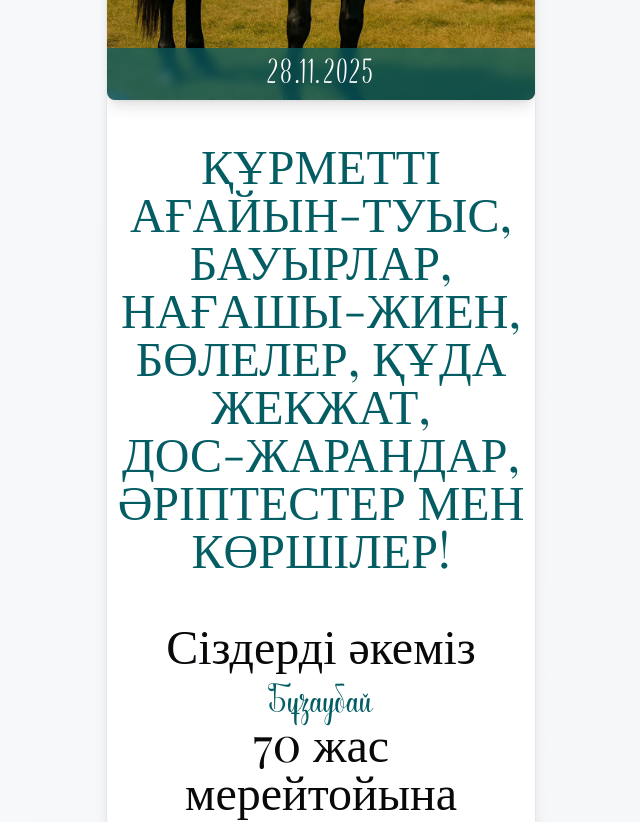
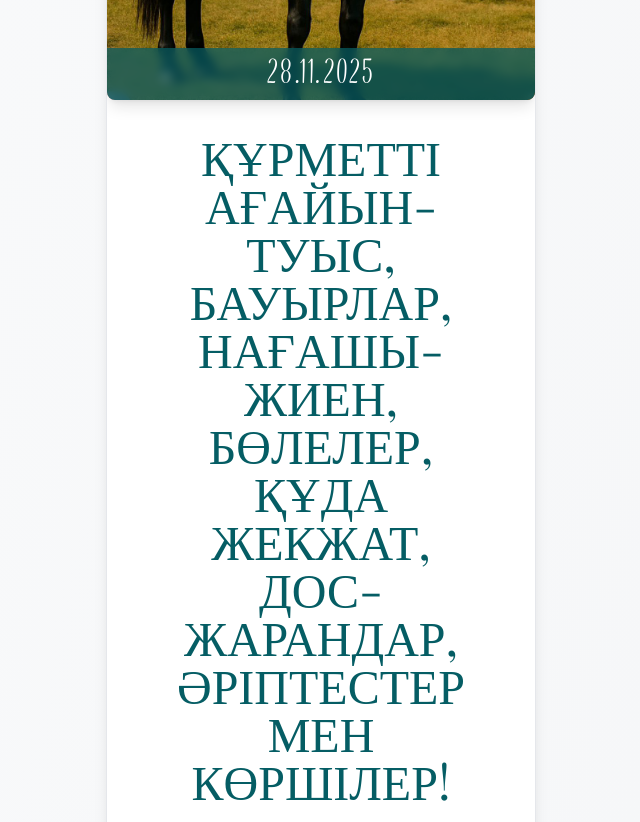
Before and after one commit to ropdxm/birthdayInvite, a React (Vite) app: page / in a window 1280 px wide. Shown: the part 620-1442 px from the top of the page, without its empty margins (319-959 px from the left). Built offline with nearby package versions, Linux system fonts and the light colour scheme; a web font is replaced by a local one.

Commit message:
minor font fixes 2

```diff
--- a/src/pages/Hero.jsx
+++ b/src/pages/Hero.jsx
@@ -128,7 +128,7 @@ const [timeLeft, setTimeLeft] = useState({
                             initial={{ opacity: 0 }}
                             animate={{ opacity: 1 }}
                             transition={{ delay: 0.4 }}
-className="my-8 p-2 text-[1.2rem] sm:text-5xl font-serif bg-clip-text text-transparent bg-gradient-to-r from-[#055d64] to-[#055d64] uppercase"
+className="my-8 px-8 text-[1.2rem] sm:text-5xl font-serif bg-clip-text text-transparent bg-gradient-to-r from-[#055d64] to-[#055d64] uppercase"
 >                            Құрметті <br/> ағайын-туыс, бауырлар, нағашы-жиен, бөлелер, құда жекжат,<br/> дос-жарандар, әріптестер мен көршілер!
                         </motion.h2>
                         <motion.h2
```
